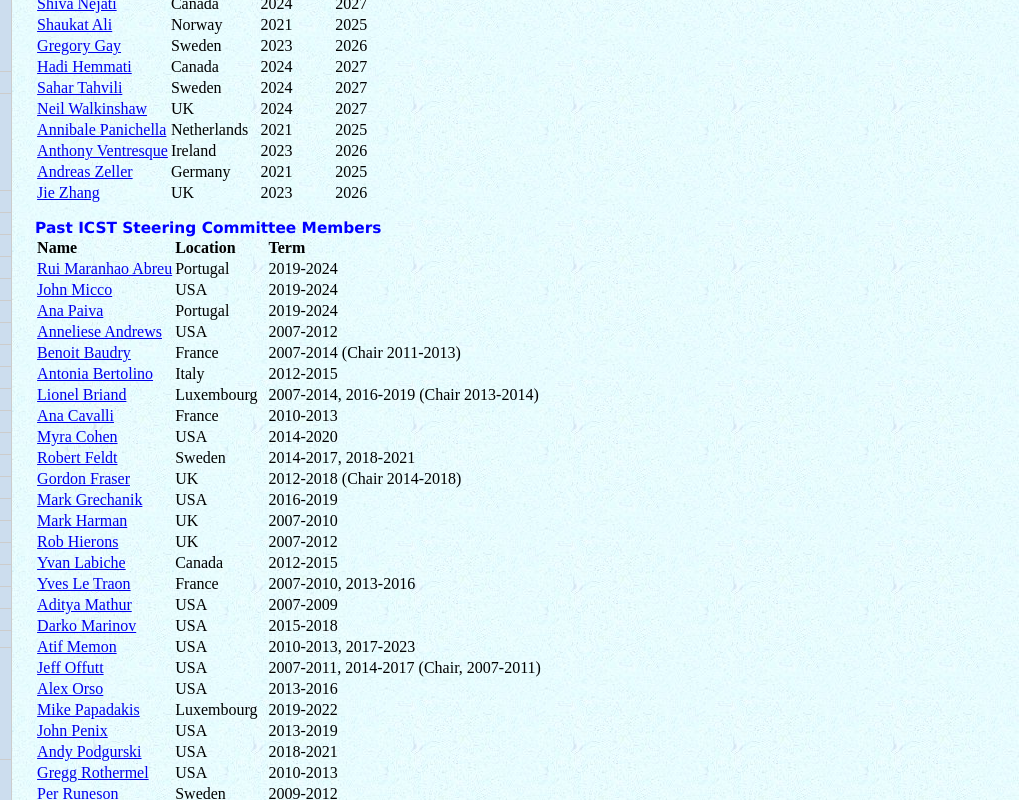
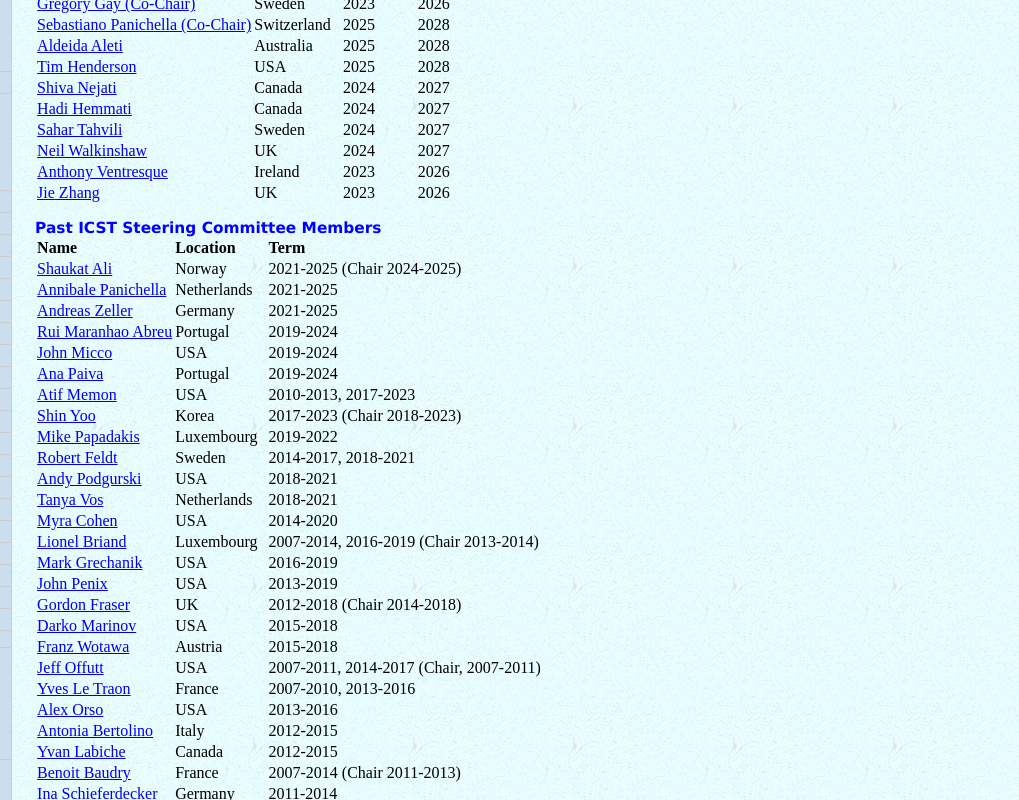
Before and after one commit to ICSTConference/ICSTConference.github.io, a plain HTML site: page index.html in a window 1280 px wide. Shown: the part 260-1060 px from the top of the page, 261-1280 px from the left. Drawn offline with Linux system fonts and the light colour scheme.

Commit message:
Updating steering committee

```diff
--- a/index.html
+++ b/index.html
@@ -30,7 +30,7 @@
    ICST Steering Committee
   </h1>
   <div id="globalNav"> <a href="index.html">Home</a> |
-    <a href="">ICST 2026</a> |
+    <a href="https://conf.researchr.org/home/icst-2026">ICST 2026</a> |
     <a href="https://conf.researchr.org/home/icst-2025">ICST 2025</a> |
     <a href="https://conf.researchr.org/home/icst-2024">ICST 2024</a> |
     <a href="https://conf.researchr.org/home/icst-2023">ICST 2023</a> |
@@ -70,15 +70,15 @@
        (<em>Elected for three year terms by attendees at an open meeting during each conference</em>)
     <table border=0 cellspacing=1>
     <tr align=center><td><b>Name</b><td><b>Location&nbsp;&nbsp;</b><td><b>Elected</b><td><b>Term Expires</b></tr>
+    <tr><td><a href="https://greg4cr.github.io/">Gregory Gay (Co-Chair)</a><td>Sweden<td align=center>2023<td align=center>2026</tr>
+    <tr><td><a href="https://spanichella.github.io/">Sebastiano Panichella (Co-Chair)</a><td>Switzerland<td align=center>2025<td align=center>2028</tr>
+    <tr><td><a href="https://research.monash.edu/en/persons/aldeida-aleti">Aldeida Aleti</a><td>Australia<td align=center>2025<td align=center>2028</tr>
+    <tr><td><a href="https://research.google/people/timadhenderson/">Tim Henderson</a><td>USA<td align=center>2025<td align=center>2028</tr>
     <tr><td><a href="https://shnejati.bitbucket.io/">Shiva Nejati</a><td>Canada<td align=center>2024<td align=center>2027</tr>
-    <tr><td><a href="https://www.simula.no/people/shaukat">Shaukat Ali</a><td>Norway<td align=center>2021<td align=center>2025</tr>
-    <tr><td><a href="https://greg4cr.github.io/">Gregory Gay</a><td>Sweden<td align=center>2023<td align=center>2026</tr>
     <tr><td><a href="https://lassonde.yorku.ca/users/hhemmati?highlight=hadi%20hemmati">Hadi Hemmati</a><td>Canada<td align=center>2024<td align=center>2027</tr>
     <tr><td><a href="https://www.ipr.mdu.se/staff/3073-Sahar_Tahvili">Sahar Tahvili</a><td>Sweden<td align=center>2024<td align=center>2027</tr>
     <tr><td><a href="https://neilwalkinshaw.github.io/">Neil Walkinshaw</a><td>UK<td align=center>2024<td align=center>2027</tr>
-    <tr><td><a href="https://apanichella.github.io/">Annibale Panichella</a><td>Netherlands<td align=center>2021<td align=center>2025</tr>
     <tr><td><a href="https://www.tcd.ie/scss/people/academic-staff/ventresa/">Anthony Ventresque</a><td>Ireland<td align=center>2023<td align=center>2026</tr>
-    <tr><td><a href="https://andreas-zeller.info/">Andreas Zeller</a><td>Germany<td align=center>2021<td align=center>2025</tr>
     <tr><td><a href="https://sites.google.com/view/jie-zhang">Jie Zhang</a><td>UK<td align=center>2023<td align=center>2026</tr>
     </table>
 
@@ -86,38 +86,40 @@
     <h1 align="left">Past ICST Steering Committee Members</h1>
     <table border=0 cellspacing=1>
     <tr align=left><td><b>Name</b><td><b>Location</b><td align=left><b>Term</b></tr>
+    <tr><td><a href="https://www.simula.no/people/shaukat">Shaukat Ali</a><td>Norway<td align=left>2021-2025 (Chair 2024-2025)</tr>
+    <tr><td><a href="https://apanichella.github.io/">Annibale Panichella</a><td>Netherlands<td align=left>2021-2025</tr>
+    <tr><td><a href="https://andreas-zeller.info/">Andreas Zeller</a><td>Germany<td align=left>2021-2025</tr>
     <tr><td><a href="http://www.ruimaranhao.com/">Rui Maranhao Abreu</a><td>Portugal<td align=left>2019-2024</tr>
     <tr><td><a href="https://ai.google/research/people/105187">John Micco</a><td>USA<td align=left>2019-2024</tr>
     <tr><td><a href="https://paginas.fe.up.pt/~apaiva/">Ana Paiva</a><td>Portugal<td align=left>2019-2024</tr>
+    <tr><td><a href="http://www.cs.umd.edu/~atif/">Atif Memon</a><td>USA<td align=left>2010-2013, 2017-2023</tr>
+    <tr><td><a href="https://cs.kaist.ac.kr/people/view?idx=516&kind=faculty&menu=160">Shin Yoo</a><td>Korea<td align=left>2017-2023 (Chair 2018-2023)</tr>
+    <tr><td><a href="https://wwwfr.uni.lu/snt/people/michail_papadakis">Mike Papadakis</a><td>Luxembourg<td align=left>2019-2022</tr>
+    <tr><td><a href="http://www.robertfeldt.net/">Robert Feldt</a><td>Sweden<td align=left>2014-2017, 2018-2021</tr>
+    <tr><td><a href="http://engineering.case.edu/profiles/hap">Andy Podgurski</a><td>USA<td>2018-2021</tr>
+    <tr><td><a href="https://tanjavos.com/">Tanya Vos</a><td>Netherlands<td>2018-2021</tr>
+    <tr><td><a href="http://cse.unl.edu/~myra/">Myra Cohen</a><td>USA<td>2014-2020</tr>
+    <tr><td><a href="http://wwwen.uni.lu/snt/people/lionel_briand">Lionel Briand</a><td>Luxembourg&nbsp;&nbsp;<td align=left>2007-2014, 2016-2019 (Chair 2013-2014)</tr>
+    <tr><td><a href="https://www.cs.uic.edu/~drmark/contact.htm">Mark Grechanik</a><td>USA   <td align=left>2016-2019</tr>
+    <tr><td><a href="https://sites.google.com/site/johnjpenix/">John Penix</a><td>USA<td align=left>2013-2019</tr>
+    <tr><td><a href="http://staffwww.dcs.shef.ac.uk/people/G.Fraser/">Gordon Fraser</a><td>UK<td align=left>2012-2018 (Chair 2014-2018)</tr>
+    <tr><td><a href="http://mir.cs.illinois.edu/marinov/">Darko Marinov</a><td>USA<td align=left>2015-2018</tr>
+    <tr><td><a href="http://www.ist.tugraz.at/staff/wotawa/">Franz Wotawa</a><td>Austria<td align=left>2015-2018</tr>
+    <tr><td><a href="http://www.cs.gmu.edu/~offutt/">Jeff Offutt</a><td>USA<td align=left>2007-2011, 2014-2017 (Chair, 2007-2011)</tr>
+    <tr><td><a href="http://www.irisa.fr/triskell/members/yves.le_traon/">Yves Le Traon</a><td>France<td align=left>2007-2010, 2013-2016</tr>
+    <tr><td><a href="http://www.cc.gatech.edu/~orso/">Alex Orso</a><td>USA<td align=left>2013-2016</tr>
+    <tr><td><a href="http://pc-ericlab18.isti.cnr.it/bertolino/start">Antonia Bertolino</a><td>Italy<td align=left>2012-2015</tr>
+    <tr><td><a href="http://squall.sce.carleton.ca/mediawiki/index.php/PI">Yvan Labiche</a><td>Canada<td align=left>2012-2015</tr>
+    <tr><td><a href="http://www.irisa.fr/triskell/perso_pro/bbaudry/">Benoit Baudry</a><td>France<td align=left>2007-2014 (Chair 2011-2013)</tr>
+     <tr><td><a href="http://www.fokus.fraunhofer.de/en/motion/ueber_motion/unser_team/schieferdecker_ina/">Ina Schieferdecker</a><td>Germany<td align=left>2011-2014</tr>
+    <tr><td><a href="http://www-lor.int-evry.fr/~anna/">Ana Cavalli</a><td>France<td align=left>2010-2013</tr>
+    <tr><td><a href="http://cse.unl.edu/~grother/">Gregg Rothermel</a><td>USA<td align=left>2010-2013</tr>
     <tr><td><a href="http://www.cs.du.edu/~andrews/">Anneliese Andrews</a><td>USA<td align=left>2007-2012</tr>
-    <tr><td><a href="http://www.irisa.fr/triskell/perso_pro/bbaudry/">Benoit Baudry</a><td>France<td align=left>2007-2014 (Chair 2011-2013)</tr>
-    <tr><td><a href="http://pc-ericlab18.isti.cnr.it/bertolino/start">Antonia Bertolino</a><td>Italy<td align=left>2012-2015</tr>
-    <tr><td><a href="http://wwwen.uni.lu/snt/people/lionel_briand">Lionel Briand</a><td>Luxembourg&nbsp;&nbsp;<td align=left>2007-2014, 2016-2019 (Chair 2013-2014)</tr>
-    <tr><td><a href="http://www-lor.int-evry.fr/~anna/">Ana Cavalli</a><td>France<td align=left>2010-2013</tr>
-    <tr><td><a href="http://cse.unl.edu/~myra/">Myra Cohen</a><td>USA<td>2014-2020</tr>
-    <tr><td><a href="http://www.robertfeldt.net/">Robert Feldt</a><td>Sweden<td align=left>2014-2017, 2018-2021</tr>
-    <tr><td><a href="http://staffwww.dcs.shef.ac.uk/people/G.Fraser/">Gordon Fraser</a><td>UK    <td align=left>2012-2018 (Chair 2014-2018)</tr>
-    <tr><td><a href="https://www.cs.uic.edu/~drmark/contact.htm">Mark Grechanik</a><td>USA   <td align=left>2016-2019</tr>
+    <tr><td><a href="http://people.brunel.ac.uk/~csstrmh/">Rob Hierons</a><td>UK<td align=left>2007-2012</tr>
+    <tr><td><a href="http://serg.telecom.lth.se/personnel/perr/">Per Runeson</a><td>Sweden<td align=left>2009-2012</tr>
     <tr><td><a href="http://www.dcs.kcl.ac.uk/staff/mark/">Mark Harman</a><td>UK<td align=left>2007-2010</tr>
-    <tr><td><a href="http://people.brunel.ac.uk/~csstrmh/">Rob Hierons</a><td>UK<td align=left>2007-2012</tr>
-    <tr><td><a href="http://squall.sce.carleton.ca/mediawiki/index.php/PI">Yvan Labiche</a><td>Canada<td align=left>2012-2015</tr>
-    <tr><td><a href="http://www.irisa.fr/triskell/members/yves.le_traon/">Yves Le Traon</a><td>France<td align=left>2007-2010, 2013-2016</tr>
+    <tr><td><a href="http://domino.research.ibm.com/comm/research_people.nsf/pages/clayw.index.html?Open&printable">Clay Williams</a><td>USA<td align=left>2007-2010</tr>
     <tr><td><a href="http://www.cs.purdue.edu/homes/apm/mathur-homepage.html">Aditya Mathur</a><td>USA<td align=left>2007-2009</tr>
-    <tr><td><a href="http://mir.cs.illinois.edu/marinov/">Darko Marinov</a><td>USA<td align=left>2015-2018</tr>
-    <tr><td><a href="http://www.cs.umd.edu/~atif/">Atif Memon</a><td>USA<td align=left>2010-2013, 2017-2023</tr>
-    <tr><td><a href="http://www.cs.gmu.edu/~offutt/">Jeff Offutt</a><td>USA<td align=left>2007-2011, 2014-2017 (Chair, 2007-2011)</tr>
-    <tr><td><a href="http://www.cc.gatech.edu/~orso/">Alex Orso</a><td>USA<td align=left>2013-2016</tr>
-    <tr><td><a href="https://wwwfr.uni.lu/snt/people/michail_papadakis">Mike Papadakis</a><td>Luxembourg&nbsp;&nbsp;<td align=left>2019-2022</tr>
-    <tr><td><a href="https://sites.google.com/site/johnjpenix/">John Penix</a><td>USA<td align=left>2013-2019</tr>
-    <tr><td><a href="http://engineering.case.edu/profiles/hap">Andy Podgurski</a><td>USA<td>2018-2021</tr>
-    <tr><td><a href="http://cse.unl.edu/~grother/">Gregg Rothermel</a><td>USA<td align=left>2010-2013</tr>
-    <tr><td><a href="http://serg.telecom.lth.se/personnel/perr/">Per Runeson</a><td>Sweden<td align=left>2009-2012</tr>
-    <tr><td><a href="http://www.fokus.fraunhofer.de/en/motion/ueber_motion/unser_team/schieferdecker_ina/">Ina Schieferdecker</a><td>Germany<td align=left>2011-2014</tr>
-    <tr><td><a href="https://cs.kaist.ac.kr/people/view?idx=516&kind=faculty&menu=160">Shin Yoo</a><td>Korea<td align=left>2017-2023 (Chair 2018-2023)</tr>
-    <tr><td><a href="https://tanjavos.com/">Tanya Vos</a><td>Netherlands<td>2018-2021</tr>
-    <tr><td><a href="http://www.ist.tugraz.at/staff/wotawa/">Franz Wotawa</a><td>Austria<td align=left>2015-2018</tr>
-    <tr><td><a href="http://domino.research.ibm.com/comm/research_people.nsf/pages/clayw.index.html?Open&printable">Clay Williams</a><td>USA<td align=left>2007-2010</tr>
-    <tr><td><a href="https://cs.kaist.ac.kr/people/view?idx=516&kind=faculty&menu=160">Shin Yoo</a><td>Korea<td align=left>2017-2023</tr>
     </table>
 `
     <!-- for the future.
```
